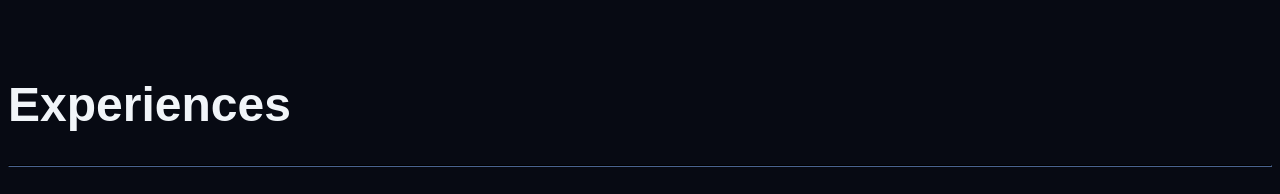
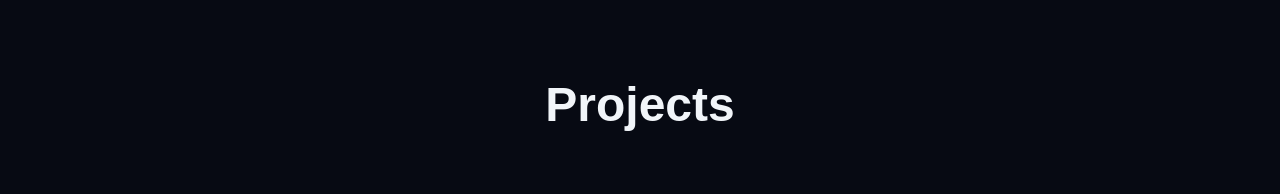
Before and after one commit to pulak-sarmah/My_portfolio, a website built with Vite: page index.html in a window 1280 px wide. Shown: the part 2617-2811 px from the top of the page. Built offline with nearby package versions, Linux system fonts and the light colour scheme; files whose address does not match are found by name; a web font is replaced by a local one.

Commit message:
delete section

```diff
--- a/index.html
+++ b/index.html
@@ -311,8 +311,8 @@
         </div>
         <div class="education__animation" id="animationContainer"></div>
       </section>
-      <!-- ilheqgdfloviweuydfbgcvlewiuyfhdvgwe -->
-      <section class="experience container section" id="experience">
+      <!-- exp -->
+      <!-- <section class="experience container section" id="experience">
         <div class="experience__content">
           <h1 class="experience__title">Experiences</h1>
           <hr class="hr" />
@@ -325,7 +325,7 @@
             <p class="experience__date">Tech: React, Node, Express, Sql</p>
           </div>
         </div>
-      </section>
+      </section> -->
       <section class="work container section" id="work">
         <h2 class="work__title">Projects</h2>
         <div class="featured">
```
